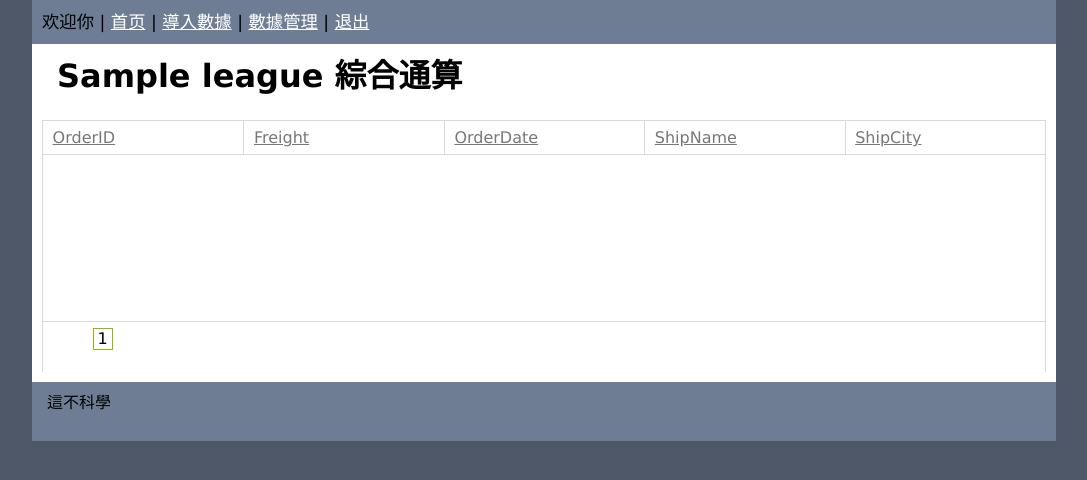
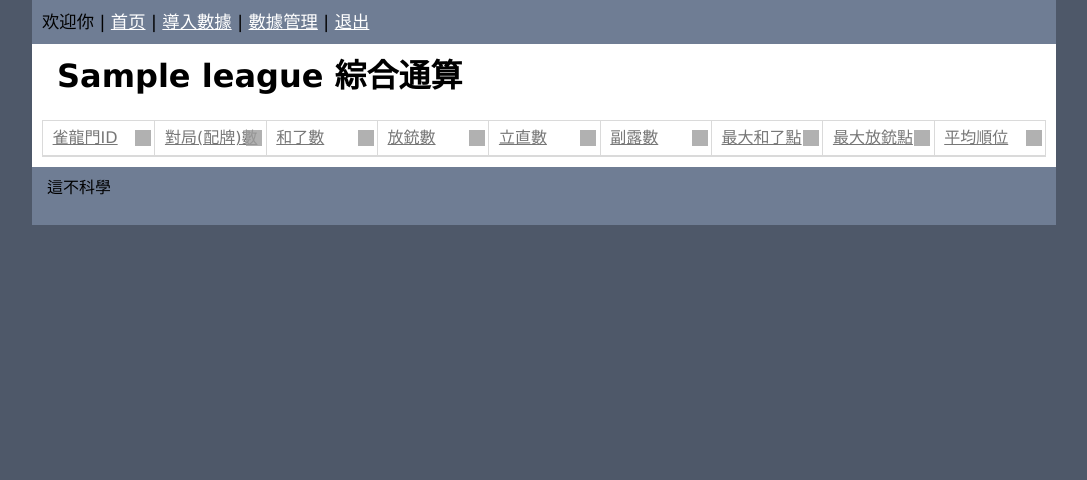
Before and after one commit to copyliu/mj_ranking, a Django app: template templates/viewleague.html in a window 1280 px wide. Shown: the top 480 px of the page, without its empty margins (96-1183 px from the left). Run offline with Django 3.2, Linux system fonts and the light colour scheme; the template is opened without the code that fills it: most values are stand-ins (such as "Sample title", 1, 10 or a date in 2020); lists and menus that the app fills with data are empty; grey boxes are pictures that could not be loaded.

Commit message:
終於能用了

```diff
--- a/ranking/models.py
+++ b/ranking/models.py
@@ -70,6 +70,8 @@ class Detail(models.Model):
     reach=models.IntegerField(default=0,verbose_name="立直數")#立直
     win_max=models.IntegerField(default=0,verbose_name="最大和了點")#最大和了點
     lose_max=models.IntegerField(default=0,verbose_name="最大放銃點")#最大放銃點
+
+
     rank=models.IntegerField(default=0,verbose_name="順位")#順位
     hulo=models.IntegerField(default=0,verbose_name="副露次數")#副露次數
     end_point=models.IntegerField(default=0,verbose_name="終局得點")#終局得點
@@ -77,6 +79,9 @@ class Detail(models.Model):
         verbose_name_plural=verbose_name="對局情報"
     def __unicode__(self):
         return self.match.group.round.leagues.name+self.match.group.round.name+self.match.group.name+self.match.name+self.match.name+u": "+unicode(self.user)
+    def _get_lose_max(self):
+        return abs(self.lose_max)
+    lose_max_abs = property(_get_lose_max)
 class DetailAdmin(admin.ModelAdmin):
     list_display = ("user","match")
     list_filter = ( "match__group__round__leagues","match__group__round")
--- a/templates/viewleague.html
+++ b/templates/viewleague.html
@@ -23,35 +23,45 @@
                     url:"/getJSONv2",
                     data:{
                         lid:"{{ League.pk }}"
-                                        }
+                    },
+                    dataType:"json"
+
                 }
 
-                                },
-                                schema:{
-                                    data:"result"
             }
+
 
         });
 
         $(document).ready(function () {
             $("#grid").kendoGrid({
                 dataSource:dataSource,
-                height:250,
+                filterable:true,
                 sortable:true,
-                pageable:true,
                 columns:[
-                    {
-                        field:"OrderID",
-                        filterable:false
-                    },
-                    "Freight",
-                    {
-                        field:"OrderDate"
+                    {field:"jrm_id",
+                        title:"雀龍門ID"},
+                    {field:"game",
+                        title:"對局(配牌)數"},
+                    {field:"win",
+                        title:"和了數"},
+                    {field:"lose",
+                        title:"放銃數"},
+                    {field:"reach",
+                        title:"立直數"},
+                    {field:"hulo",
+                        title:"副露數"},
+                    {field:"win_max",
+                        title:"最大和了點"},
+                    {field:"lose_max",
+                        title:"最大放銃點"},
+                    {field:"rank",
+                        title:"平均順位"}
 
-                    },
-                    "ShipName",
-                    "ShipCity"
+
                 ]
+
+
             });
         });
 
--- a/urls.py
+++ b/urls.py
@@ -26,8 +26,9 @@ urlpatterns = patterns('',
     (r'^$',"mj_ranking.ranking.views.home"),
     (r'import/','mj_ranking.ranking.views.inputresult'),
     (r'^static/(?P<path>.*)$','django.views.static.serve',{'document_root':settings.STATICFILES_DIRS[0]}),
-    (r'^getJSON',"mj_ranking.ranking.views.JsonData"),
+
     (r"^view/(\d+)/$","mj_ranking.ranking.views.viewleague"),
     (r'^getJSONv2',"mj_ranking.ranking.views.getJSONv2"),
+    (r'^getJSON',"mj_ranking.ranking.views.JsonData"),
 
 )
```
Also changed, not shown: ranking/views.py (+44 -2 lines). Lines whose indentation alone changed are shown as unchanged.
